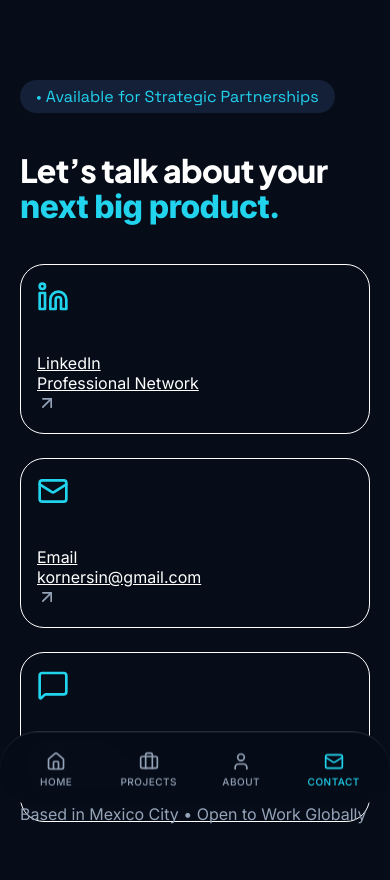
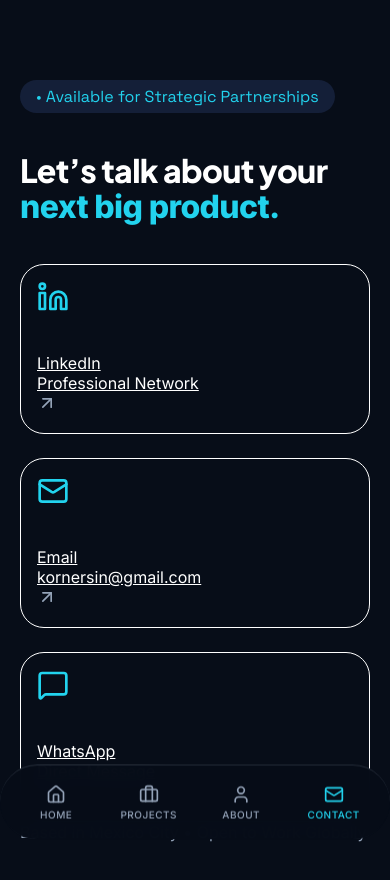
Before and after one commit to kornersin/portafolio-2026, a React (Vite) app: page /contact in a window 390 px wide. Shown: the top 880 px of the page. Built offline with nearby package versions, Linux system fonts and the light colour scheme.

Commit message:
cambios en mobile menu y contact

```diff
--- a/src/index.css
+++ b/src/index.css
@@ -355,8 +355,7 @@ p, span, div { font-family: var(--font-inter); }
     position: fixed !important;
     /*bottom: 0 !important;  Anclado al fondo */
     left: 0 !important;
-    top: auto !important; /* Cancelamos el top: 0 de desktop */
-    bottom: 0;
+    top: 95dvh !important; /* Cancelamos el top: 0 de desktop */
     border-right: none !important;
     border-top: 1px solid var(--border-gray-subtle) !important;
     padding: 0 !important;
--- a/src/pages/Contact.jsx
+++ b/src/pages/Contact.jsx
@@ -76,7 +76,7 @@ const Contact = () => {
       </div>
 
       <motion.div variants={itemVariants} className="contact-location-footer">
-        <p className="text-subtle" style={{position: 'absolute', bottom: '20px'}}>Based in Mexico City • Open to Work Globally</p>
+        <p className="text-subtle">Based in Mexico City • Open to Work Globally</p>
       </motion.div>
     </motion.div>
   );
```
